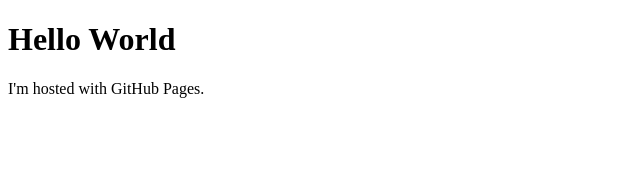
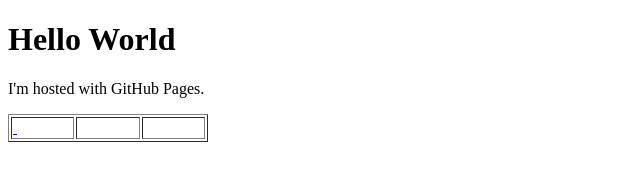
Before and after one commit to Vincent-Okoth/vincentokoth.github.io, a plain HTML site: page index.html in a window 1280 px wide. Shown: the whole page, without its empty margins (0-640 px from the left). Drawn offline with Linux system fonts and the light colour scheme.

Commit message:
Update index.html

```diff
--- a/index.html
+++ b/index.html
@@ -3,5 +3,12 @@
 <body>
 <h1>Hello World</h1>
 <p>I'm hosted with GitHub Pages.</p>
+  <table width="200" border="1" class="table">
+    <tr>
+        <td><a href="https://github.com/vincentokoth/data_webpage/blob/main/JKUAT(GEGIS)-Projects.csv">&nbsp;</a></td>
+        <td>&nbsp;</td>
+        <td>&nbsp;</td>
+    </tr>
+</table>
 </body>
 </html>
```
